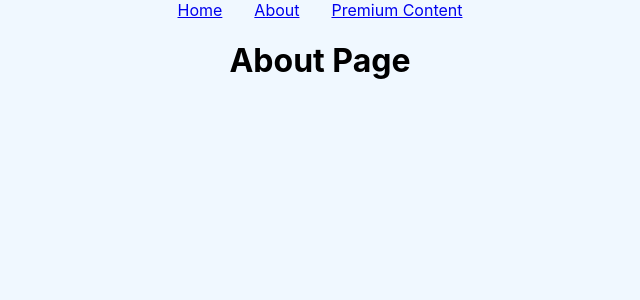
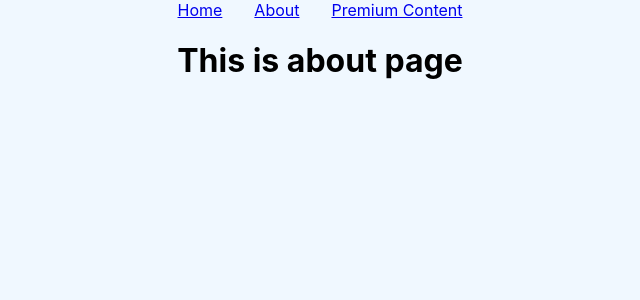
Before and after one commit to Freydoonk/React-Page-AWS-Amplify, a React (Create React App) app: page /about in a window 1280 px wide. Shown: the top 300 px of the page, without its empty margins (320-960 px from the left). Built offline with nearby package versions, Linux system fonts and the light colour scheme; no server answers; what aws-amplify would draw is missing.

Commit message:
Change content

```diff
--- a/src/pages/about.tsx
+++ b/src/pages/about.tsx
@@ -1,6 +1,6 @@
 
 const About = () =>{
-    return <h1>About Page</h1>
+    return <h1>This is about page</h1>
 }
 
 export default About;
```
